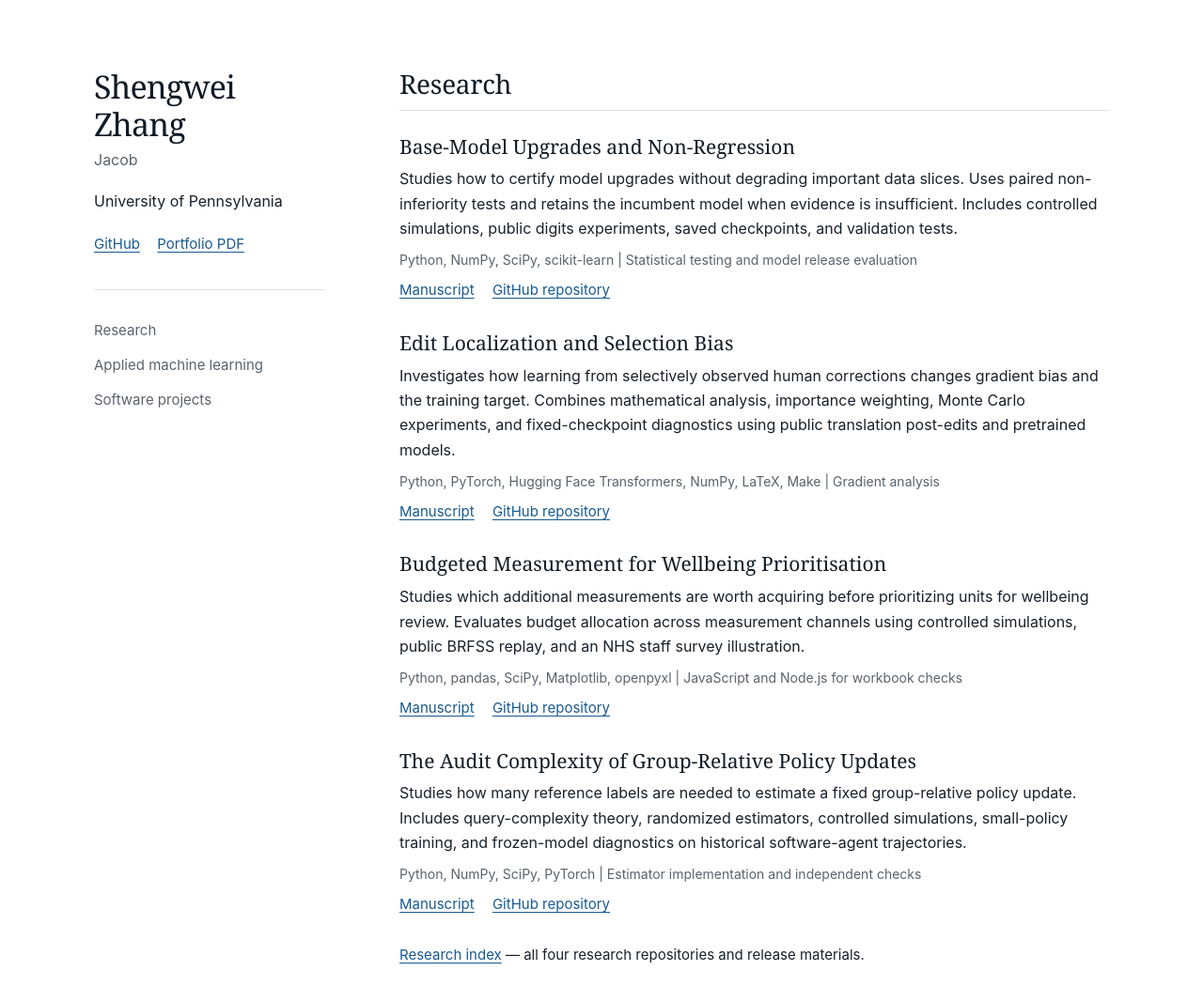
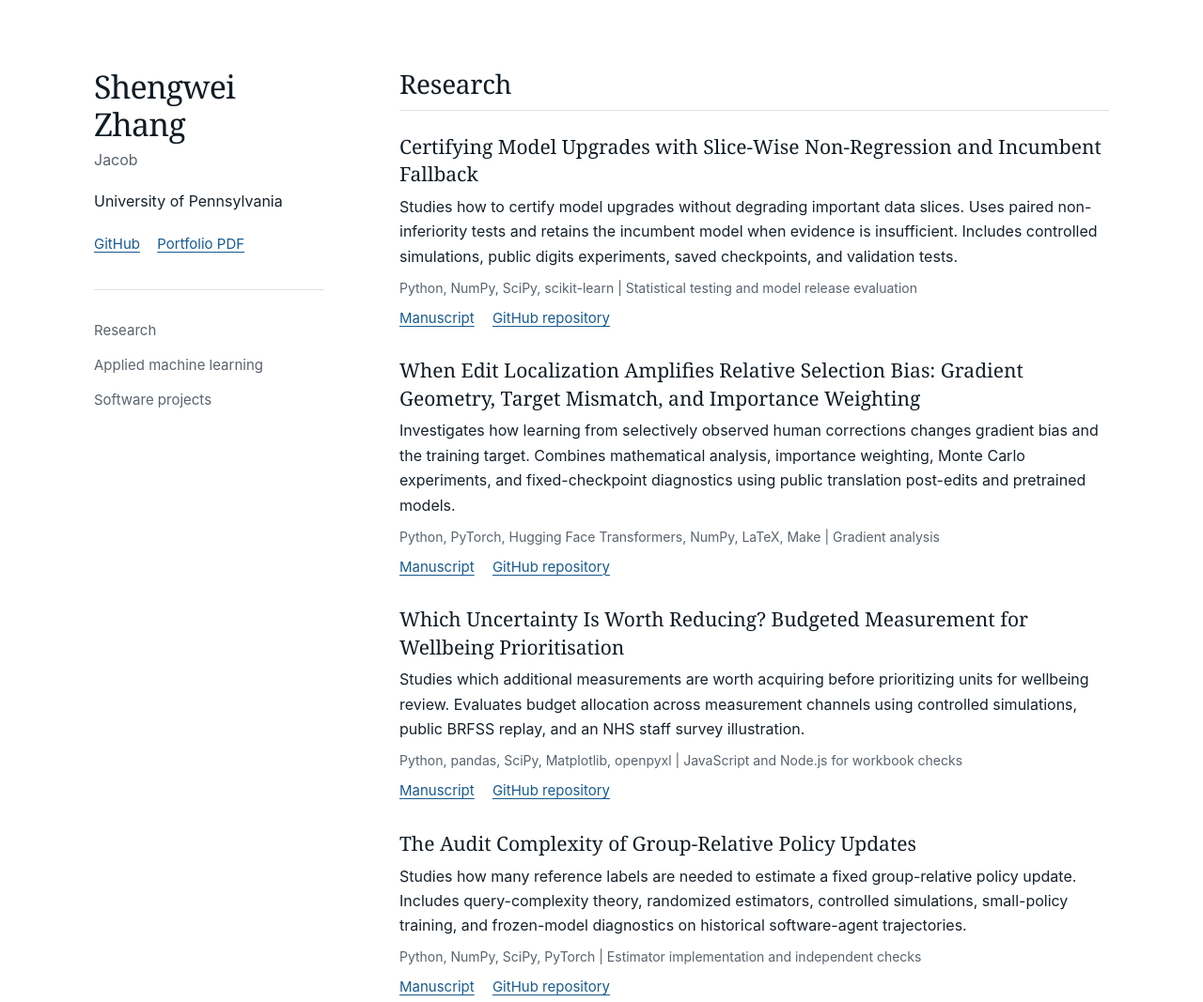
Before and after one commit to Bubu631/bubu631.github.io, a plain HTML site: page index.html in a window 1280 px wide. Shown: the top 1067 px of the page at 94% size. Drawn offline with Linux system fonts and the light colour scheme.

Commit message:
Display complete research paper titles

```diff
--- a/index.html
+++ b/index.html
@@ -25,20 +25,20 @@
  </header>
  <main>
 <section class="project-section" id="research" aria-labelledby="research-heading"><h2 class="section-heading" id="research-heading">Research</h2><article class="project" id="base-model-upgrade-non-regression">
- <h3>Base-Model Upgrades and Non-Regression</h3>
+ <h3>Certifying Model Upgrades with Slice-Wise Non-Regression and Incumbent Fallback</h3>
  <p>Studies how to certify model upgrades without degrading important data slices. Uses paired non-inferiority tests and retains the incumbent model when evidence is insufficient. Includes controlled simulations, public digits experiments, saved checkpoints, and validation tests.</p>
  <p class="stack">Python, NumPy, SciPy, scikit-learn | Statistical testing and model release evaluation</p>
- <div class="project-links"><a href="https://github.com/Bubu631/base-model-upgrade-non-regression/blob/main/papers/base_upgrade/main.pdf" target="_blank" rel="noopener noreferrer" aria-label="Read the manuscript for Base-Model Upgrades and Non-Regression">Manuscript</a><a href="https://github.com/Bubu631/base-model-upgrade-non-regression" target="_blank" rel="noopener noreferrer" aria-label="GitHub repository for Base-Model Upgrades and Non-Regression">GitHub repository</a></div>
+ <div class="project-links"><a href="https://github.com/Bubu631/base-model-upgrade-non-regression/blob/main/papers/base_upgrade/main.pdf" target="_blank" rel="noopener noreferrer" aria-label="Read the manuscript for Certifying Model Upgrades with Slice-Wise Non-Regression and Incumbent Fallback">Manuscript</a><a href="https://github.com/Bubu631/base-model-upgrade-non-regression" target="_blank" rel="noopener noreferrer" aria-label="GitHub repository for Certifying Model Upgrades with Slice-Wise Non-Regression and Incumbent Fallback">GitHub repository</a></div>
 </article><article class="project" id="edit-localization-selection-bias">
- <h3>Edit Localization and Selection Bias</h3>
+ <h3>When Edit Localization Amplifies Relative Selection Bias: Gradient Geometry, Target Mismatch, and Importance Weighting</h3>
  <p>Investigates how learning from selectively observed human corrections changes gradient bias and the training target. Combines mathematical analysis, importance weighting, Monte Carlo experiments, and fixed-checkpoint diagnostics using public translation post-edits and pretrained models.</p>
  <p class="stack">Python, PyTorch, Hugging Face Transformers, NumPy, LaTeX, Make | Gradient analysis</p>
- <div class="project-links"><a href="https://github.com/Bubu631/edit-localization-selection-bias/blob/main/papers/edit_localization/main.pdf" target="_blank" rel="noopener noreferrer" aria-label="Read the manuscript for Edit Localization and Selection Bias">Manuscript</a><a href="https://github.com/Bubu631/edit-localization-selection-bias" target="_blank" rel="noopener noreferrer" aria-label="GitHub repository for Edit Localization and Selection Bias">GitHub repository</a></div>
+ <div class="project-links"><a href="https://github.com/Bubu631/edit-localization-selection-bias/blob/main/papers/edit_localization/main.pdf" target="_blank" rel="noopener noreferrer" aria-label="Read the manuscript for When Edit Localization Amplifies Relative Selection Bias: Gradient Geometry, Target Mismatch, and Importance Weighting">Manuscript</a><a href="https://github.com/Bubu631/edit-localization-selection-bias" target="_blank" rel="noopener noreferrer" aria-label="GitHub repository for When Edit Localization Amplifies Relative Selection Bias: Gradient Geometry, Target Mismatch, and Importance Weighting">GitHub repository</a></div>
 </article><article class="project" id="nhs-wellbeing-measurement">
- <h3>Budgeted Measurement for Wellbeing Prioritisation</h3>
+ <h3>Which Uncertainty Is Worth Reducing? Budgeted Measurement for Wellbeing Prioritisation</h3>
  <p>Studies which additional measurements are worth acquiring before prioritizing units for wellbeing review. Evaluates budget allocation across measurement channels using controlled simulations, public BRFSS replay, and an NHS staff survey illustration.</p>
  <p class="stack">Python, pandas, SciPy, Matplotlib, openpyxl | JavaScript and Node.js for workbook checks</p>
- <div class="project-links"><a href="https://github.com/Bubu631/nhs-wellbeing-measurement/blob/main/paper/full.pdf" target="_blank" rel="noopener noreferrer" aria-label="Read the manuscript for Budgeted Measurement for Wellbeing Prioritisation">Manuscript</a><a href="https://github.com/Bubu631/nhs-wellbeing-measurement" target="_blank" rel="noopener noreferrer" aria-label="GitHub repository for Budgeted Measurement for Wellbeing Prioritisation">GitHub repository</a></div>
+ <div class="project-links"><a href="https://github.com/Bubu631/nhs-wellbeing-measurement/blob/main/paper/full.pdf" target="_blank" rel="noopener noreferrer" aria-label="Read the manuscript for Which Uncertainty Is Worth Reducing? Budgeted Measurement for Wellbeing Prioritisation">Manuscript</a><a href="https://github.com/Bubu631/nhs-wellbeing-measurement" target="_blank" rel="noopener noreferrer" aria-label="GitHub repository for Which Uncertainty Is Worth Reducing? Budgeted Measurement for Wellbeing Prioritisation">GitHub repository</a></div>
 </article><article class="project" id="agent-audit-complexity">
  <h3>The Audit Complexity of Group-Relative Policy Updates</h3>
  <p>Studies how many reference labels are needed to estimate a fixed group-relative policy update. Includes query-complexity theory, randomized estimators, controlled simulations, small-policy training, and frozen-model diagnostics on historical software-agent trajectories.</p>
```
